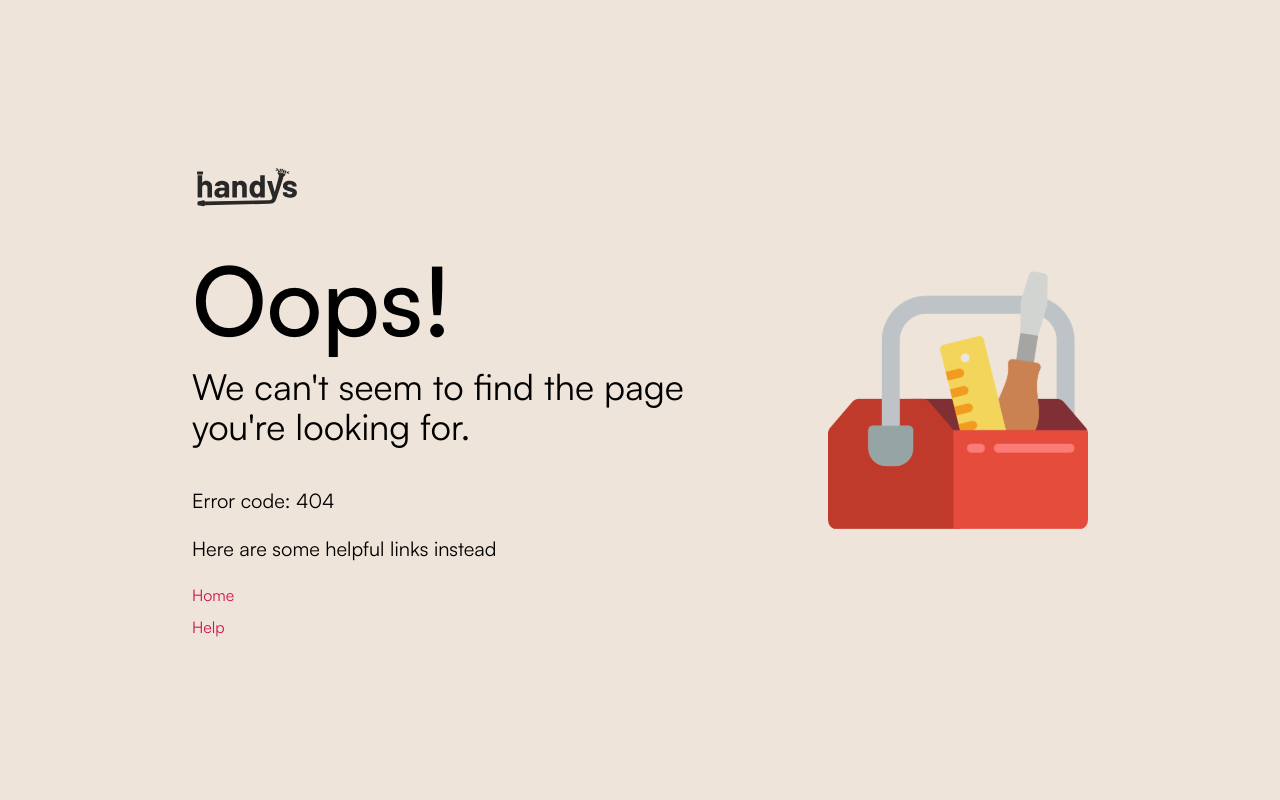
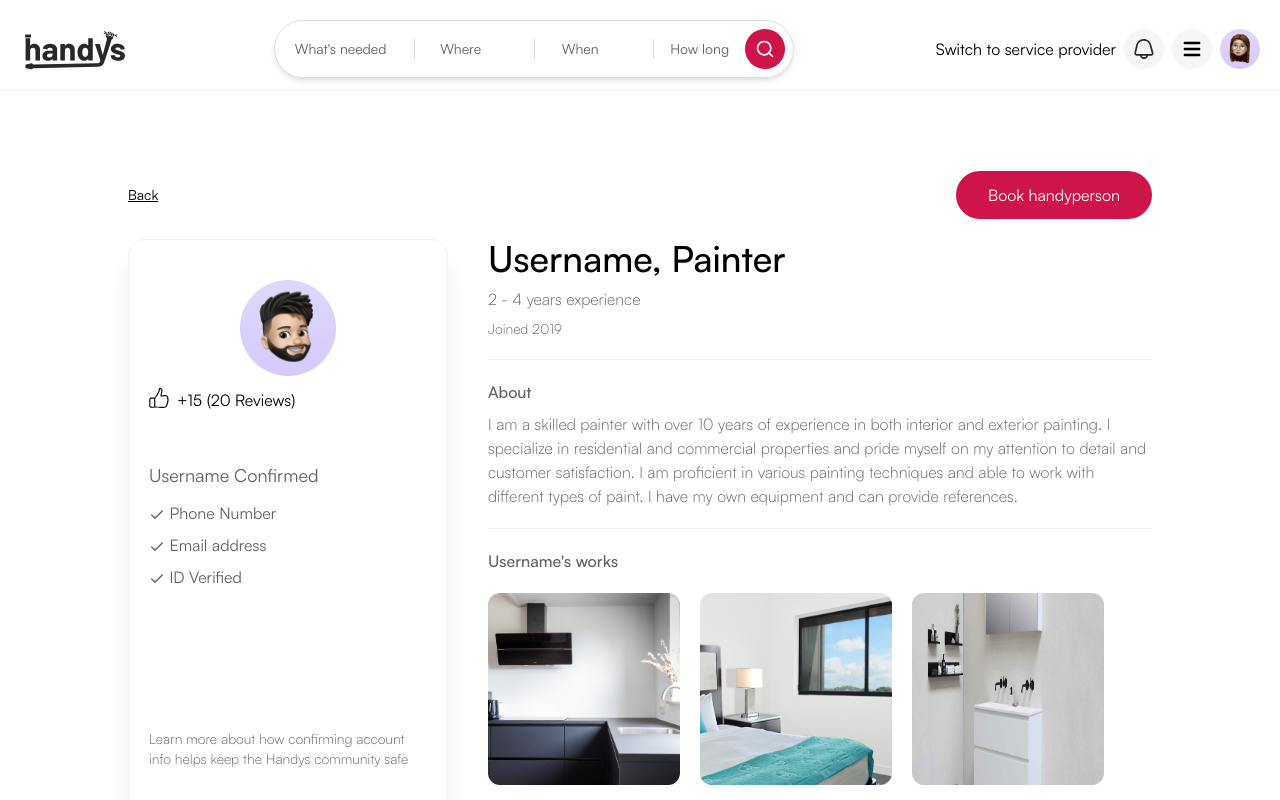
Before and after one commit to Handys-Inc/mvp-customer-portal, a React (Create React App) app: page /provider/profile in a window 1280 px wide. Before the commit this address had no page. Built offline with nearby package versions, Linux system fonts and the light colour scheme.

Commit message:
provider profile

```diff
--- a/public/index.html
+++ b/public/index.html
@@ -5,7 +5,10 @@
     <link rel="icon" href="%PUBLIC_URL%/favicon.ico" />
     <meta name="viewport" content="width=device-width, initial-scale=1" />
     <meta name="theme-color" content="#000000" />
-    <meta name="description" content="Handys Customer Portal" />
+    <meta
+      name="description"
+      content="Join our community and take control of your income or find reliable professionals today"
+    />
     <link rel="apple-touch-icon" href="%PUBLIC_URL%/logo192.png" />
 
     <link rel="manifest" href="%PUBLIC_URL%/manifest.json" />
--- a/src/App.js
+++ b/src/App.js
@@ -26,9 +26,9 @@ import Messages from "./app/Messages/Messages";
 import MobileNotifications from "./app/Notifications/mobile/MobileNotifications";
 import MobileHelp from "./app/Help/MobileHelp";
 import MobileAccount from "./app/Account/MobileAccount";
+import ProviderProfile from "./app/Provider/Profile/ProviderProfile";
 
 function App() {
-
   // TODO: Use hash to go back for multi step like tradingview
   return (
     <BrowserRouter>
@@ -36,6 +36,8 @@ function App() {
         {/*General Routes */}
         <Route path="/" exact element={<Home />} />
         <Route path="/book/provider" exact element={<Provider />} />
+
+        <Route path="/provider/profile" exact element={<ProviderProfile />} />
 
         {/* Checkout */}
         <Route path="/checkout" exact element={<Checkout />} />
--- /dev/null
+++ b/src/app/Provider/Profile/ProviderProfile.js
@@ -0,0 +1,122 @@
+import React from "react";
+
+import Layout from "../../../components/Layout/Layout";
+import { NavLink } from "react-router-dom";
+import Border from "../../../components/Border/Border";
+import { FiCheck } from "react-icons/fi";
+import Like from "../../../assets/icons/svg/Like";
+import pro from "../../../assets/images/pro.png";
+
+// sample works images
+// sample images
+import one from "../../../assets/images/prov-1.png";
+import two from "../../../assets/images/prov-2.png";
+import three from "../../../assets/images/prov-3.png";
+
+import Lightbox from "yet-another-react-lightbox";
+import "yet-another-react-lightbox/styles.css";
+
+function ProviderProfile() {
+  const [open, setOpen] = React.useState(false);
+  return (
+    <Layout>
+      <div className="mt-20 flex items-center justify-between mb-5 max-w-5xl mx-auto">
+        <NavLink to="/account">
+          <p className="text-sm underline">Back</p>
+        </NavLink>
+
+        <div>
+          <button className="btn-primary">Book handyperson</button>
+        </div>
+      </div>
+      <div className="flex gap-10 max-w-5xl mx-auto mb-32">
+        {/* Account Card */}
+        <div className="account-card w-80">
+          <img className="w-24 mx-auto" src={pro} alt="profile" />
+
+          <div className="flex gap-2 mt-2">
+            <Like size={20} className="inline-block" />{" "}
+            <span>+15 (20 Reviews)</span>
+          </div>
+          <Border />
+          <h2 className="text-gray text-lg">Username Confirmed</h2>
+          <div>
+            <p className="text-gray mt-2">
+              <FiCheck className="inline-block" /> Phone Number
+            </p>
+            <p className="text-gray my-2">
+              <FiCheck className="inline-block" /> Email address
+            </p>
+            <p className="text-gray my-2">
+              <FiCheck className="inline-block" /> ID Verified
+            </p>
+          </div>
+          <p className="mt-32 text-gray text-sm">
+            Learn more about how confirming account info helps keep the Handys
+            community safe
+          </p>
+        </div>
+
+        {/* Account Info & Reviews */}
+        <div className="flex-1">
+          {" "}
+          <h2 className="font-bold text-4xl">Username, Painter</h2>
+          <p className="my-2 font-light text-gray">2 - 4 years experience</p>
+          <p className="font-light text-sm text-gray">Joined 2019</p>
+          <Border />
+          <p className="my-2 font-semibold text-gray">About</p>
+          <p className="text-gray font-light">
+            I am a skilled painter with over 10 years of experience in both
+            interior and exterior painting. I specialize in residential and
+            commercial properties and pride myself on my attention to detail and
+            customer satisfaction. I am proficient in various painting
+            techniques and able to work with different types of paint. I have my
+            own equipment and can provide references.
+          </p>
+          <Border />
+          {/* WORKS */}
+          <p className="my-2 font-semibold text-gray">Username's works</p>
+          {/* Desktop: provider Image gallery */}
+          <div className="hidden cursor-pointer md:block gap-x-2 my-5">
+            <div onClick={() => setOpen(true)} className="flex gap-5 h-full">
+              <img
+                className=" w-48 h-48 object-cover rounded-xl"
+                src={one}
+                alt="one"
+              />
+              <img
+                className="w-48 h-48 object-cover rounded-xl"
+                src={two}
+                alt="two"
+              />
+              <img
+                className="w-48 h-48 placeholder:object-cover rounded-xl"
+                src={three}
+                alt="three"
+              />
+            </div>
+          </div>
+          {/* desktop light box */}
+          <Lightbox
+            open={open}
+            close={() => setOpen(false)}
+            slides={[{ src: one }, { src: two }, { src: three }]}
+          />
+          <Border />
+          {/* PER HOUR RATE */}
+          <p className="my-2 font-semibold text-gray">Per hour rate</p>
+          <p className="text-gray font-light">$65</p>
+          <Border />
+          {/* BOOKING TYPE */}
+          <p className="my-2 font-semibold text-gray">Booking</p>
+          <p className="text-gray font-light">Instant Booking</p>
+          <Border />
+          <h2 className="font-bold text-xl">Reviews</h2>
+          <p className="my-2 font-light text-gray text-sm">December 2022</p>
+        </div>
+      </div>
+    </Layout>
+  );
+}
+
+export default ProviderProfile;
--- a/src/app/Provider/Provider.js
+++ b/src/app/Provider/Provider.js
@@ -107,6 +107,7 @@ function Provider() {
           </div>
         </Carousel>
       </div>
+
       <div className="flex gap-5 md:gap-20 flex-col md:flex-row justify-between px-5 my-5">
         {/* Details */}
         <div className="flex-1">
--- a/src/app/Provider/components/ProviderDetails.js
+++ b/src/app/Provider/components/ProviderDetails.js
@@ -28,7 +28,12 @@ function ProviderDetails() {
         </div>
       </div>
       <p className="text-gray text-base md:text-lg font-light -mt-3">
-        2-4 years experience
+        2-4 years experience |{" "}
+        <NavLink to="/provider/profile">
+          <span className="hover:text-primary cursor-pointer">
+            View Profile
+          </span>
+        </NavLink>
       </p>
 
       {/* BREAK */}
```
